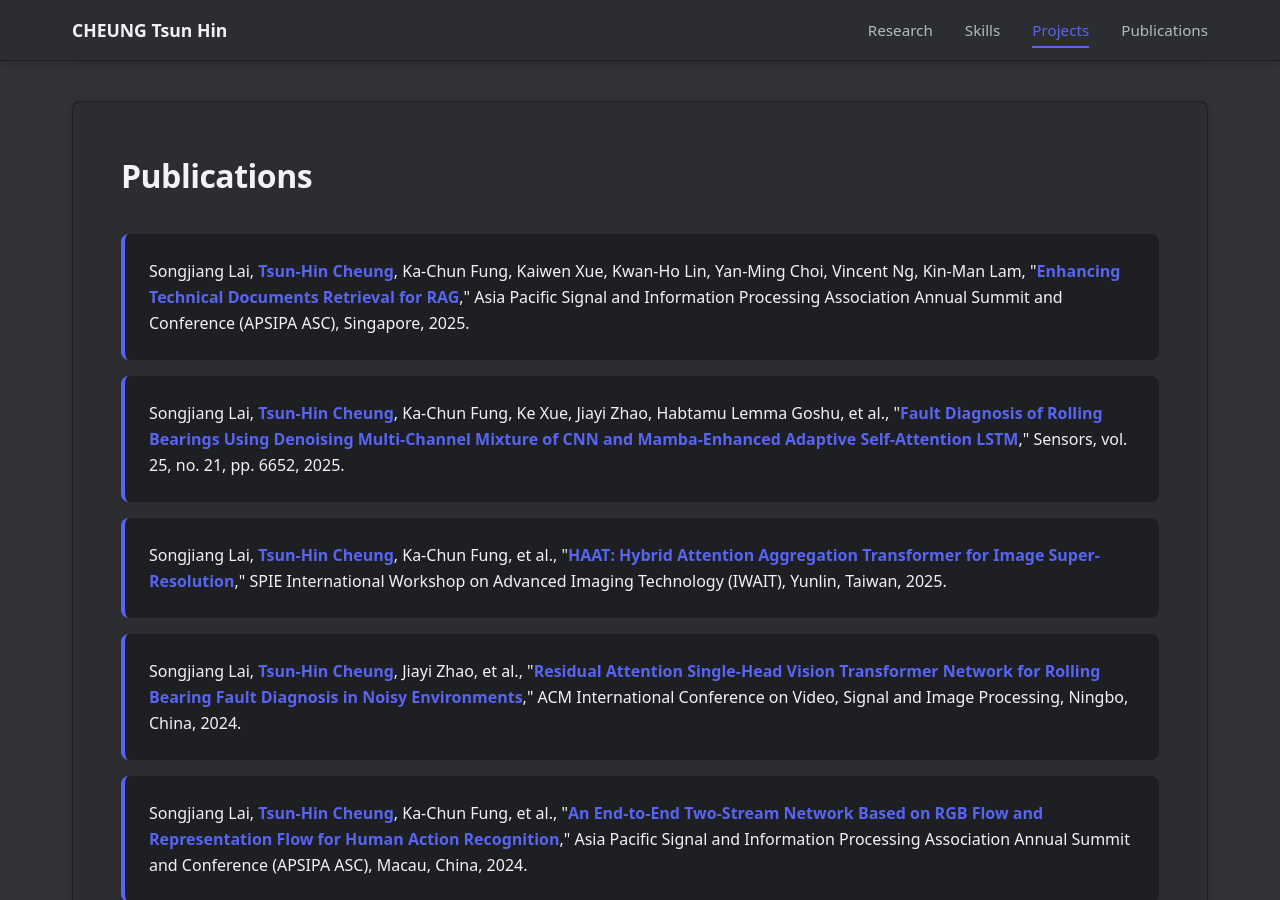
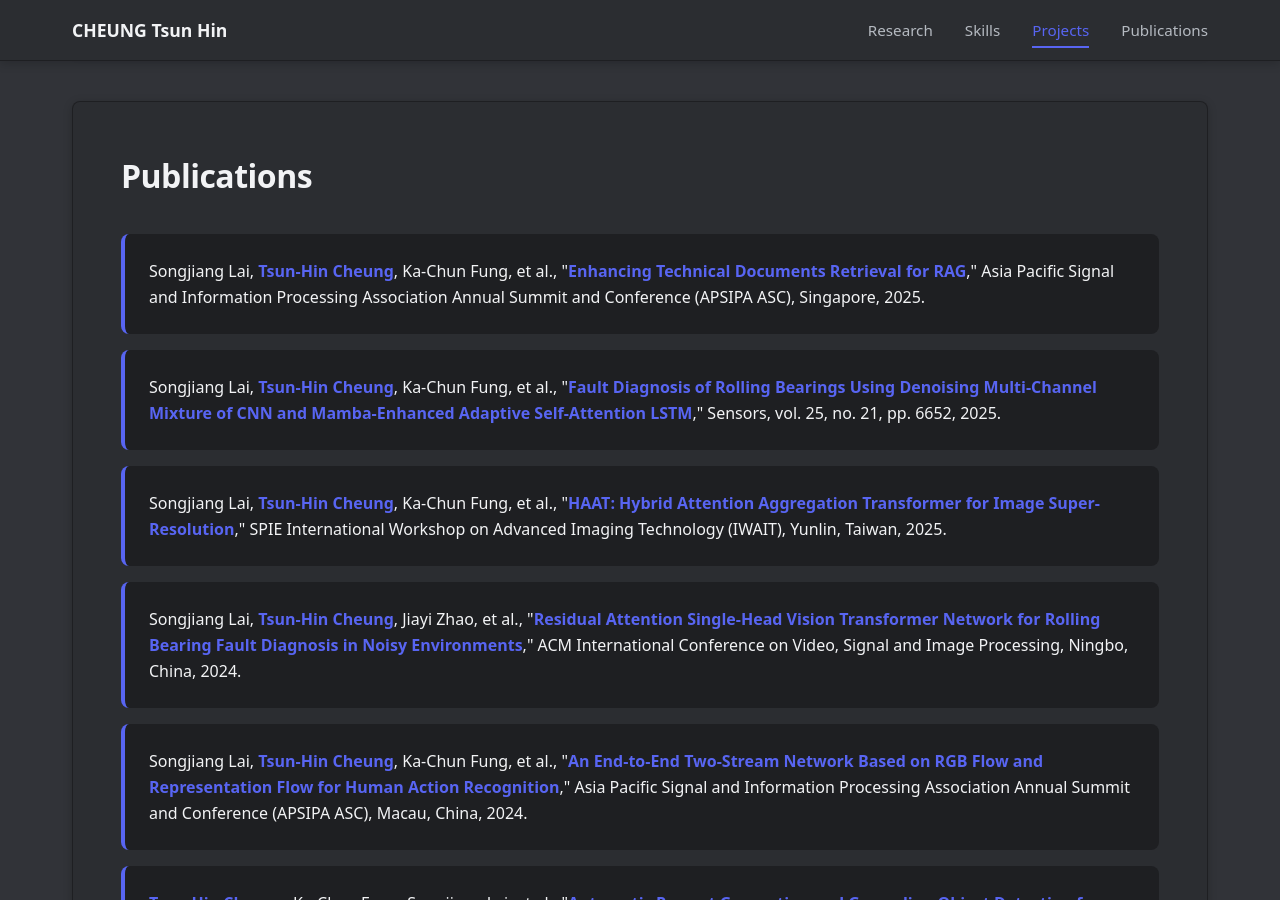
Before and after one commit to thcheung/thcheung.github.io, a Jekyll site: the page built from index.markdown, in a window 1280 px wide and 900 px high, scrolled down 1617 px. Built offline with Jekyll 4.4.1, drawn with Linux system fonts in a browser that asks for light colours; some web fonts are replaced.

```diff
--- a/_layouts/home.html
+++ b/_layouts/home.html
@@ -586,10 +586,10 @@
       <h2>Publications</h2>
       <ul>
         <li>
-          Songjiang Lai, <strong>Tsun-Hin Cheung</strong>, Ka-Chun Fung, Kaiwen Xue, Kwan-Ho Lin, Yan-Ming Choi, Vincent Ng, Kin-Man Lam, "<a href="https://ieeexplore.ieee.org/document/11249099" target="_blank">Enhancing Technical Documents Retrieval for RAG</a>," Asia Pacific Signal and Information Processing Association Annual Summit and Conference (APSIPA ASC), Singapore, 2025.
+          Songjiang Lai, <strong>Tsun-Hin Cheung</strong>, Ka-Chun Fung, et al., "<a href="https://ieeexplore.ieee.org/document/11249099" target="_blank">Enhancing Technical Documents Retrieval for RAG</a>," Asia Pacific Signal and Information Processing Association Annual Summit and Conference (APSIPA ASC), Singapore, 2025.
         </li>
         <li>
-          Songjiang Lai, <strong>Tsun-Hin Cheung</strong>, Ka-Chun Fung, Ke Xue, Jiayi Zhao, Habtamu Lemma Goshu, et al., "<a href="https://www.mdpi.com/1424-8220/25/21/6652" target="_blank">Fault Diagnosis of Rolling Bearings Using Denoising Multi-Channel Mixture of CNN and Mamba-Enhanced Adaptive Self-Attention LSTM</a>," Sensors, vol. 25, no. 21, pp. 6652, 2025.
+          Songjiang Lai, <strong>Tsun-Hin Cheung</strong>, Ka-Chun Fung, et al., "<a href="https://www.mdpi.com/1424-8220/25/21/6652" target="_blank">Fault Diagnosis of Rolling Bearings Using Denoising Multi-Channel Mixture of CNN and Mamba-Enhanced Adaptive Self-Attention LSTM</a>," Sensors, vol. 25, no. 21, pp. 6652, 2025.
         </li>
         <li>
           Songjiang Lai, <strong>Tsun-Hin Cheung</strong>, Ka-Chun Fung, et al., "<a href="https://www.spiedigitallibrary.org/conference-proceedings-of-spie/13510/3058003/HAAT-hybrid-attention-aggregation-transformer-for-image-super-resolution/10.1117/12.3058003.short" target="_blank">HAAT: Hybrid Attention Aggregation Transformer for Image Super-Resolution</a>," SPIE International Workshop on Advanced Imaging Technology (IWAIT), Yunlin, Taiwan, 2025.
```
